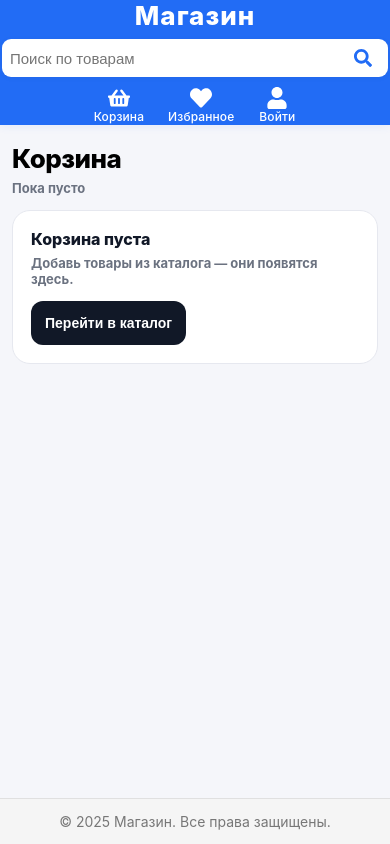
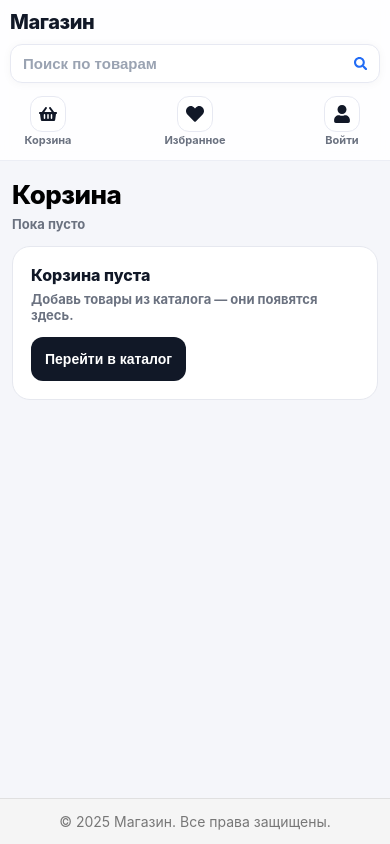
Before and after one commit to gm116/lkm_shop, a React (Create React App) app in the folder frontend/: page /cart in a window 390 px wide. Built offline with nearby package versions, Linux system fonts and the light colour scheme; no server answers.

Commit message:
upd: улучшил ux/ui шапки + add: кнопку сборки заказов для персонала (есть если пользователь staff)

```diff
--- a/frontend/src/components/Header.jsx
+++ b/frontend/src/components/Header.jsx
@@ -1,17 +1,31 @@
-import {Link, useNavigate} from 'react-router-dom';
-import {FaSearch, FaShoppingBasket, FaHeart, FaUser} from 'react-icons/fa';
+import {Link, useNavigate, useLocation} from 'react-router-dom';
+import {FaSearch, FaShoppingBasket, FaHeart, FaUser, FaBoxOpen, FaSignOutAlt} from 'react-icons/fa';
 import {useCart} from '../store/cartContext';
 import {useAuth} from '../store/authContext';
 import styles from '../styles/Header.module.css';
-import {useRef} from 'react';
+import {useEffect, useMemo, useRef} from 'react';
 
 export default function Header({favoriteCount = 0}) {
     const navigate = useNavigate();
+    const location = useLocation();
+
     const searchInput = useRef(null);
+
     const {cart} = useCart();
-    const {isAuthenticated, logout} = useAuth();
+    const {isAuthenticated, logout, permissions} = useAuth();
+    const isStaff = !!permissions?.is_staff || !!permissions?.is_admin || !!permissions?.staff;
 
-    const cartCount = cart.reduce((sum, item) => sum + item.count, 0);
+    const cartCount = useMemo(() => {
+        return cart.reduce((sum, item) => sum + Number(item.count || 0), 0);
+    }, [cart]);
+
+    useEffect(() => {
+        const qs = new URLSearchParams(location.search);
+        const q = qs.get('search') || '';
+        if (searchInput.current) {
+            searchInput.current.value = q;
+        }
+    }, [location.pathname, location.search]);
 
     const handleLogoClick = (e) => {
         e.preventDefault();
@@ -20,7 +34,9 @@ export default function Header({favoriteCount = 0}) {
 
     const handleSearch = (e) => {
         e.preventDefault();
-        navigate('/catalog');
+        const v = (searchInput.current?.value || '').trim();
+        const qs = v ? `?search=${encodeURIComponent(v)}` : '';
+        navigate(`/catalog${qs}`);
     };
 
     const handleLogout = async () => {
@@ -45,7 +61,7 @@ export default function Header({favoriteCount = 0}) {
                             placeholder="Поиск по товарам"
                             className={styles.searchInput}
                         />
-                        <button className={styles.searchBtn} type="submit">
+                        <button className={styles.searchBtn} type="submit" aria-label="Поиск">
                             <FaSearch/>
                         </button>
                     </form>
@@ -53,13 +69,17 @@ export default function Header({favoriteCount = 0}) {
 
                 <div className={styles.right}>
                     <Link to="/cart" className={styles.iconBtn}>
-                        <FaShoppingBasket size={22}/>
+                        <span className={styles.iconCircle} aria-hidden="true">
+                            <FaShoppingBasket size={18}/>
+                        </span>
                         {cartCount > 0 && <span className={styles.badge}>{cartCount}</span>}
                         <span className={styles.iconLabel}>Корзина</span>
                     </Link>
 
                     <Link to="/favorites" className={styles.iconBtn}>
-                        <FaHeart size={22}/>
+                        <span className={styles.iconCircle} aria-hidden="true">
+                            <FaHeart size={18}/>
+                        </span>
                         {favoriteCount > 0 && <span className={styles.badge}>{favoriteCount}</span>}
                         <span className={styles.iconLabel}>Избранное</span>
                     </Link>
@@ -67,21 +87,35 @@ export default function Header({favoriteCount = 0}) {
                     {isAuthenticated ? (
                         <>
                             <Link to="/profile" className={styles.iconBtn}>
-                                <FaUser size={22}/>
+                                <span className={styles.iconCircle} aria-hidden="true">
+                                    <FaUser size={18}/>
+                                </span>
                                 <span className={styles.iconLabel}>Профиль</span>
                             </Link>
-
+                            {isStaff && (
+                                <Link to="/staff/orders" className={styles.iconBtn}>
+                                <span className={styles.iconCircle} aria-hidden="true">
+                                    <FaBoxOpen size={18}/>
+                                </span>
+                                    <span className={styles.iconLabel}>Сборка</span>
+                                </Link>
+                            )}
                             <button
                                 className={`${styles.iconBtn} ${styles.iconBtnButton}`}
                                 onClick={handleLogout}
                                 type="button"
                             >
+                                <span className={styles.iconCircle} aria-hidden="true">
+                                <FaSignOutAlt size={18}/>
+                                </span>
                                 <span className={styles.iconLabel}>Выйти</span>
                             </button>
                         </>
                     ) : (
                         <Link to="/login" className={styles.iconBtn}>
-                            <FaUser size={22}/>
+                            <span className={styles.iconCircle} aria-hidden="true">
+                                <FaUser size={18}/>
+                            </span>
                             <span className={styles.iconLabel}>Войти</span>
                         </Link>
                     )}
--- a/frontend/src/styles/Header.module.css
+++ b/frontend/src/styles/Header.module.css
@@ -2,47 +2,47 @@
     position: sticky;
     top: 0;
     width: 100%;
-    background: #226cf5;
     z-index: 100;
-    box-shadow: 0 2px 8px 0 rgba(34, 108, 245, 0.08);
+    background: rgba(255, 255, 255, 0.86);
+    backdrop-filter: blur(10px);
+    border-bottom: 1px solid #eceef5;
     display: flex;
     justify-content: center;
 }
 
 .header {
     width: 100%;
-    max-width: 1200px;
+    max-width: 1240px;
     min-width: 290px;
-    display: flex;
+    display: grid;
+    grid-template-columns: 180px minmax(0, 1fr) auto;
     align-items: center;
-    justify-content: space-between;
-    padding: 0 32px;
-    height: 62px;
-    background: #226cf5;
-    margin: 0 auto;
+    gap: 14px;
+    padding: 10px 12px;
     box-sizing: border-box;
 }
 
 .left {
-    flex: 0 0 auto;
+    display: flex;
+    align-items: center;
 }
 
 .logo {
-    font-size: 26px;
+    font-size: 22px;
     font-weight: 800;
-    color: #fff;
+    color: #111827;
     text-decoration: none;
-    letter-spacing: 1px;
+    letter-spacing: -0.02em;
     cursor: pointer;
-    transition: color 0.18s;
+    transition: opacity 0.15s;
 }
 
 .logo:hover {
-    color: #d1e6ff;
+    opacity: 0.8;
 }
 
 .center {
-    flex: 1 1 auto;
+    min-width: 0;
     display: flex;
     justify-content: center;
 }
@@ -50,34 +50,41 @@
 .searchBox {
     display: flex;
     align-items: center;
-    background: #fff;
-    border-radius: 9px;
+    background: #ffffff;
+    border: 1px solid #e7e9f2;
+    border-radius: 12px;
     overflow: hidden;
-    box-shadow: 0 1px 5px 0 rgba(50, 60, 90, 0.07);
-    max-width: 440px;
+    box-shadow: 0 1px 10px rgba(16, 24, 40, 0.04);
+    max-width: 520px;
     width: 100%;
 }
 
 .searchInput {
     border: none;
     outline: none;
-    padding: 12px 14px;
-    font-size: 16px;
+    padding: 10px 12px;
+    font-size: 15px;
     width: 100%;
-    background: none;
+    background: transparent;
+    color: #111827;
+    font-weight: 600;
+}
+
+.searchInput::placeholder {
+    color: #9aa3b2;
+    font-weight: 600;
 }
 
 .searchBtn {
     border: none;
-    background: none;
-    padding: 10px 16px;
+    background: transparent;
+    padding: 10px 12px;
     cursor: pointer;
     color: #226cf5;
-    font-size: 18px;
-    transition: background 0.12s;
-    display: flex;
+    display: inline-flex;
     align-items: center;
     justify-content: center;
+    transition: background 0.12s;
 }
 
 .searchBtn:hover {
@@ -87,120 +94,125 @@
 .right {
     display: flex;
     align-items: center;
-    gap: 18px;
-    flex: 0 0 auto;
+    gap: 10px;
+    justify-content: flex-end;
+    position: relative;
 }
 
 .iconBtn {
-    color: #fff;
+    color: #111827;
     text-decoration: none;
-    display: flex;
-    flex-direction: column;
+    display: grid;
+    grid-template-rows: 34px auto;
+    row-gap: 4px;
     align-items: center;
+    justify-items: center;
     position: relative;
-    min-width: 48px;
-    font-size: 13px;
-    font-weight: 500;
-    border-radius: 10px;
+    min-width: 56px;
+    border-radius: 12px;
     padding: 4px 6px;
-    transition: color 0.16s;
+    transition: background 0.12s, transform 0.06s;
+    user-select: none;
 }
 
-.iconBtn:hover,
-.iconBtn:focus {
-    color: #46d2ff;
+.iconBtn:hover {
+    background: #f5f7fb;
+}
+
+.iconBtn:active {
+    transform: translateY(1px);
+}
+
+.iconCircle {
+    width: 34px;
+    height: 34px;
+    border-radius: 12px;
+    border: 1px solid #e7e9f2;
+    background: #ffffff;
+    display: inline-flex;
+    align-items: center;
+    justify-content: center;
 }
 
 .iconLabel {
     font-size: 12px;
-    margin-top: 2px;
     line-height: 1;
-    letter-spacing: 0.1px;
+    color: #6b7280;
+    font-weight: 650;
 }
 
 .badge {
     position: absolute;
-    top: -5px;
-    right: 8px;
+    top: -4px;
+    right: 0;
     background: #fa257e;
     color: #fff;
-    border-radius: 50%;
+    border-radius: 999px;
     font-size: 11px;
-    font-weight: bold;
-    padding: 2px 6px;
+    font-weight: 800;
+    height: 18px;
     min-width: 18px;
-    min-height: 18px;
-    display: flex;
+    padding: 0 6px;
+    display: inline-flex;
     align-items: center;
     justify-content: center;
-    border: 2px solid #226cf5;
-}
-
-@media (max-width: 1100px) {
-    .header {
-        padding: 0 12px;
-    }
-}
-
-@media (max-width: 900px) {
-    .header {
-        flex-direction: column;
-        height: auto;
-        padding: 10px 4px;
-        gap: 8px;
-    }
-
-    .center {
-        width: 100%;
-    }
-}
-
-@media (max-width: 600px) {
-    .header {
-        max-width: 100vw;
-        padding: 0 2px;
-    }
-
-    .searchInput {
-        font-size: 15px;
-        padding: 10px 8px;
-    }
-
-    .iconBtn {
-        min-width: 38px;
-        font-size: 12px;
-        padding: 2px 3px;
-    }
-}
-
-.badge {
-    position: absolute;
-    top: -5px;
-    right: 4px;
-    background: #fa257e;
-    color: #fff;
-    border-radius: 50%;
-    font-size: 10px;
-    font-weight: 700;
-    width: 16px;
-    height: 16px;
-    display: flex;
-    align-items: center;
-    justify-content: center;
-    box-shadow: 0 2px 6px 0 rgba(34, 108, 245, 0.07);
-    z-index: 2;
-    border: none;
-    padding: 0;
-    line-height: 1;
+    border: 2px solid rgba(255, 255, 255, 0.92);
 }
 
 .iconBtnButton {
     background: none;
     border: none;
-    padding: 4px 6px;
+    cursor: pointer;
     font: inherit;
-    cursor: pointer;
-    font-size: 13px;
-    font-weight: 500;
-    border-radius: 10px;
 }
+
+/* адаптив */
+@media (max-width: 900px) {
+    .header {
+        grid-template-columns: 1fr;
+        gap: 10px;
+        padding: 10px 10px;
+    }
+
+    .center {
+        justify-content: stretch;
+    }
+
+    .searchBox {
+        max-width: none;
+    }
+
+    .right {
+        justify-content: space-between;
+        gap: 8px;
+    }
+
+    .iconBtn {
+        min-width: 64px;
+    }
+}
+
+@media (max-width: 420px) {
+    .logo {
+        font-size: 20px;
+    }
+
+    .iconLabel {
+        font-size: 11px;
+    }
+}
+
+.logoutBtn {
+    background: rgba(255, 255, 255, 0.14);
+    border: 1px solid rgba(255, 255, 255, 0.28);
+}
+
+.logoutBtn:hover,
+.logoutBtn:focus {
+    background: rgba(255, 255, 255, 0.22);
+    color: #fff;
+}
+
+.logoutBtn:active {
+    transform: translateY(1px);
+}
```
